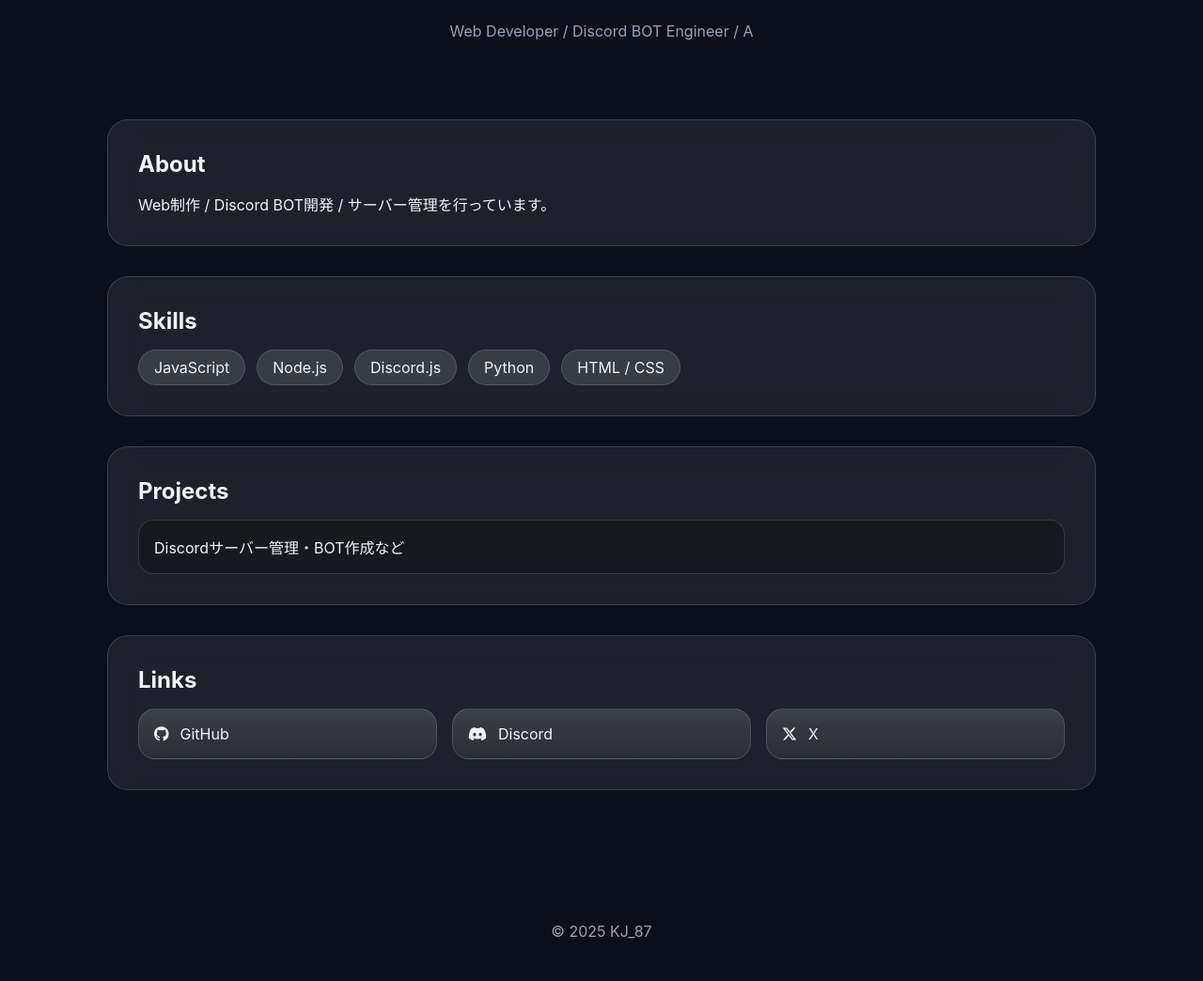
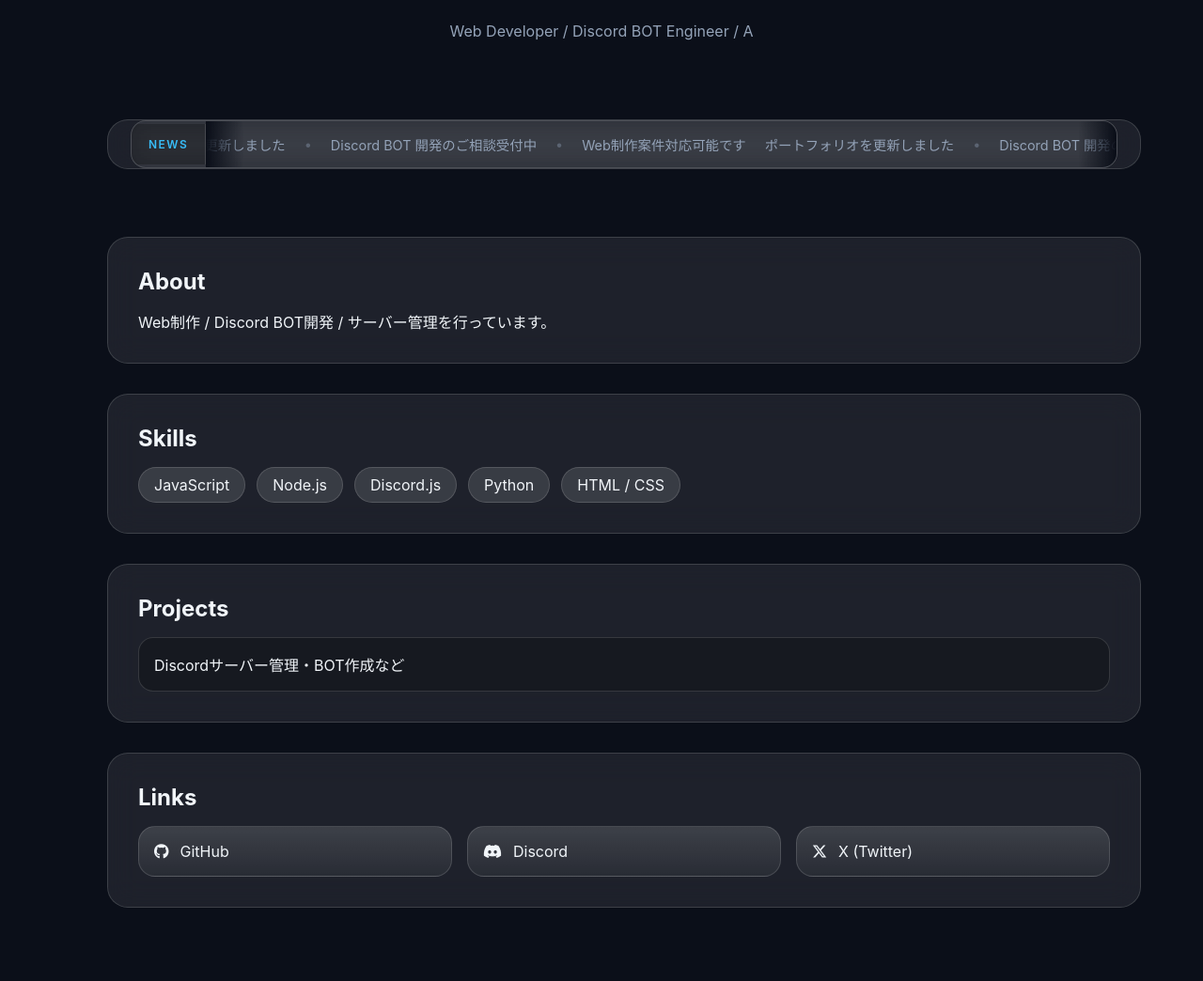
Before and after one commit to KJ87SAT/KJ_87-site, a plain HTML site: page index.html in a window 1280 px wide. Shown: the part 300-1344 px from the top of the page at 94% size. Drawn offline with Linux system fonts and the light colour scheme.

Commit message:
Update index.html

```diff
--- a/index.html
+++ b/index.html
@@ -154,6 +154,44 @@ h2{
   box-shadow:0 12px 32px rgba(56,189,248,.35);
 }
 
+.link-btn {
+  position: relative;
+}
+
+.link-btn .arrow {
+  position: absolute;
+  right: 18px;
+  opacity: 0;
+  transform: translate(-4px, -4px);
+  transition: .3s ease;
+  font-size: .9rem;
+}
+
+.link-btn:hover .arrow {
+  opacity: 1;
+  transform: translate(0, 0);
+}
+
+/* サービス別アクセント */
+.link-btn.github:hover {
+  box-shadow: 0 10px 30px rgba(99,102,241,.4);
+}
+
+.link-btn.discord:hover {
+  box-shadow: 0 10px 30px rgba(88,101,242,.4);
+}
+
+.link-btn.twitter:hover {
+  box-shadow: 0 10px 30px rgba(56,189,248,.4);
+}
+
+/* キーボード操作 */
+.link-btn:focus-visible {
+  outline: 2px solid var(--accent);
+  outline-offset: 4px;
+}
+
+
 footer{
   text-align:center;
   padding:40px;
@@ -164,6 +202,121 @@ footer{
 @media(prefers-reduced-motion:reduce){
   *{transition:none!important}
 }
+
+/* ===== News (Readable Ticker) ===== */
+.news {
+  max-width: 1100px;
+  margin: 0 auto 40px;
+  padding: 0 24px;
+}
+
+.news-box {
+  display: flex;
+  align-items: center;
+  border-radius: 16px;
+  border: 1px solid var(--border);
+  background: rgba(255,255,255,.05);
+  backdrop-filter: blur(12px);
+  overflow: hidden;
+}
+
+/* 固定ラベル */
+.news-label {
+  padding: 14px 18px;
+  font-size: .75rem;
+  font-weight: 600;
+  letter-spacing: .12em;
+  color: var(--accent);
+  border-right: 1px solid var(--border);
+  background: rgba(0,0,0,.25);
+  white-space: nowrap;
+}
+
+/* 流れる部分 */
+.news-inner {
+  position: relative;
+  flex: 1;
+  overflow: hidden;
+}
+
+/* フェード */
+.news-inner::before,
+.news-inner::after {
+  content: "";
+  position: absolute;
+  top: 0;
+  width: 40px;
+  height: 100%;
+  z-index: 2;
+  pointer-events: none;
+}
+
+.news-inner::before {
+  left: 0;
+  background: linear-gradient(
+    90deg,
+    rgba(11,15,25,1),
+    rgba(11,15,25,0)
+  );
+}
+
+.news-inner::after {
+  right: 0;
+  background: linear-gradient(
+    -90deg,
+    rgba(11,15,25,1),
+    rgba(11,15,25,0)
+  );
+}
+
+.news-track {
+  display: inline-flex;
+  align-items: center;
+  gap: 20px;
+  padding: 14px 0;
+  white-space: nowrap;
+  animation: ticker 30s linear infinite;
+}
+
+.news-track span {
+  font-size: .9rem;
+  color: var(--muted);
+}
+
+.sep {
+  opacity: .4;
+}
+
+/* hoverで停止 */
+.news-box:hover .news-track {
+  animation-play-state: paused;
+}
+
+/* animation */
+@keyframes ticker {
+  from {
+    transform: translateX(0);
+  }
+  to {
+    transform: translateX(-50%);
+  }
+}
+
+/* motion配慮 */
+@media (prefers-reduced-motion: reduce) {
+  .news-track {
+    animation: none;
+  }
+}
+
+
+/* motion配慮 */
+@media (prefers-reduced-motion: reduce) {
+  .news-track {
+    animation: none;
+  }
+}
+
 </style>
 </head>
 
@@ -177,6 +330,30 @@ footer{
 </header>
 
 <main>
+  <section class="news">
+  <div class="news-box">
+    <div class="news-label">NEWS</div>
+
+    <div class="news-inner">
+      <div class="news-track">
+        <span>ポートフォリオを更新しました</span>
+        <span class="sep">•</span>
+        <span>Discord BOT 開発のご相談受付中</span>
+        <span class="sep">•</span>
+        <span>Web制作案件対応可能です</span>
+
+        <!-- 複製 -->
+        <span>ポートフォリオを更新しました</span>
+        <span class="sep">•</span>
+        <span>Discord BOT 開発のご相談受付中</span>
+        <span class="sep">•</span>
+        <span>Web制作案件対応可能です</span>
+      </div>
+    </div>
+  </div>
+</section>
+
+
 <section>
   <h2>About</h2>
   <p class="typing-text">
@@ -204,12 +381,46 @@ footer{
 
 <section>
   <h2>Links</h2>
+
   <div class="links">
-    <a class="link-btn"><i class="fa-brands fa-github"></i> GitHub</a>
-    <a class="link-btn"><i class="fa-brands fa-discord"></i> Discord</a>
-    <a class="link-btn"><i class="fa-brands fa-x-twitter"></i> X</a>
+    <a
+      href="https://github.com/KJ_87"
+      target="_blank"
+      rel="noopener"
+      class="link-btn github"
+      aria-label="GitHub Profile"
+    >
+      <i class="fa-brands fa-github icon"></i>
+      <span class="label">GitHub</span>
+      <span class="arrow">↗</span>
+    </a>
+
+    <a
+      href="https://discord.gg/XXXXX"
+      target="_blank"
+      rel="noopener"
+      class="link-btn discord"
+      aria-label="Discord Server"
+    >
+      <i class="fa-brands fa-discord icon"></i>
+      <span class="label">Discord</span>
+      <span class="arrow">↗</span>
+    </a>
+
+    <a
+      href="https://x.com/KJ_87"
+      target="_blank"
+      rel="noopener"
+      class="link-btn twitter"
+      aria-label="X (Twitter)"
+    >
+      <i class="fa-brands fa-x-twitter icon"></i>
+      <span class="label">X (Twitter)</span>
+      <span class="arrow">↗</span>
+    </a>
   </div>
 </section>
+
 </main>
 
 <footer>© 2025 KJ_87</footer>
```
